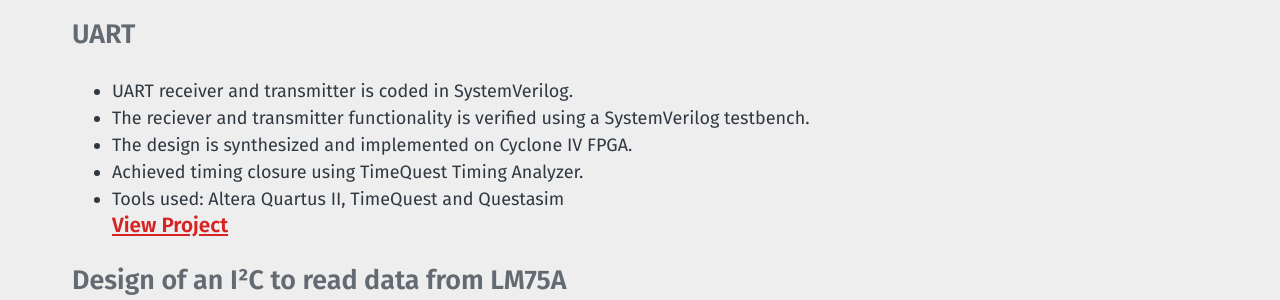
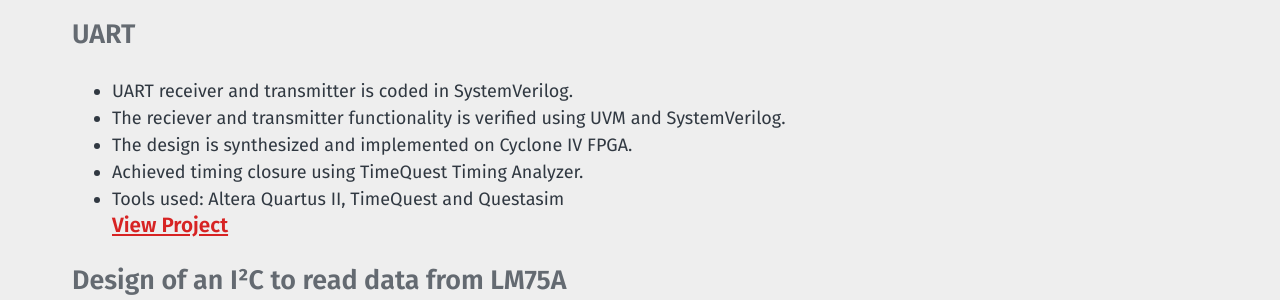
Before and after one commit to siddharth-pro/gitSiddharth.github.io, a Jekyll site: the page built from projects.md, in a window 1280 px wide. Shown: the part 285-585 px from the top of the page. Built offline with Jekyll 4.4.1, drawn with Linux system fonts in a browser that asks for light colours; our own code applies the rules of GitHub Pages for plain Markdown files.

Commit message:
Update projects.md

```diff
--- a/projects.md
+++ b/projects.md
@@ -4,7 +4,7 @@ title: Projects
 
 ### UART
 * UART receiver and transmitter is coded in SystemVerilog.
-* The reciever and transmitter functionality is verified using a SystemVerilog testbench.
+* The reciever and transmitter functionality is verified using UVM and SystemVerilog.
 * The design is synthesized and implemented on Cyclone IV FPGA.
 * Achieved timing closure using TimeQuest Timing Analyzer.
 * Tools used: Altera Quartus II, TimeQuest and Questasim
```
